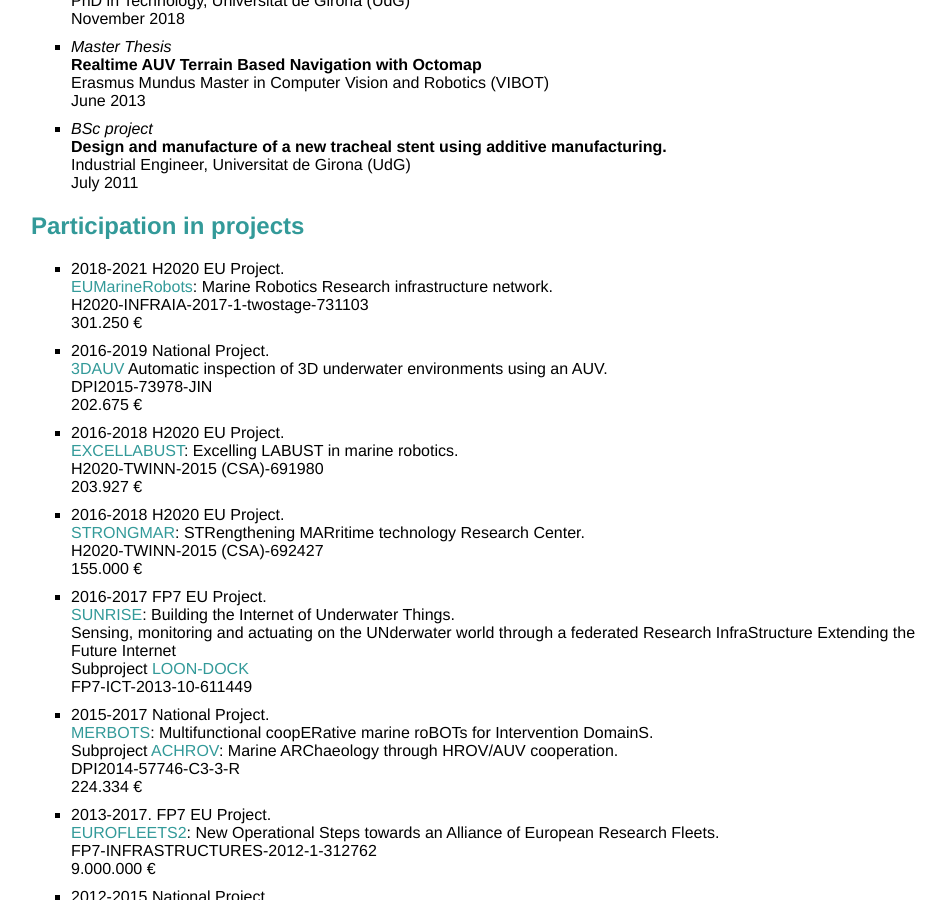
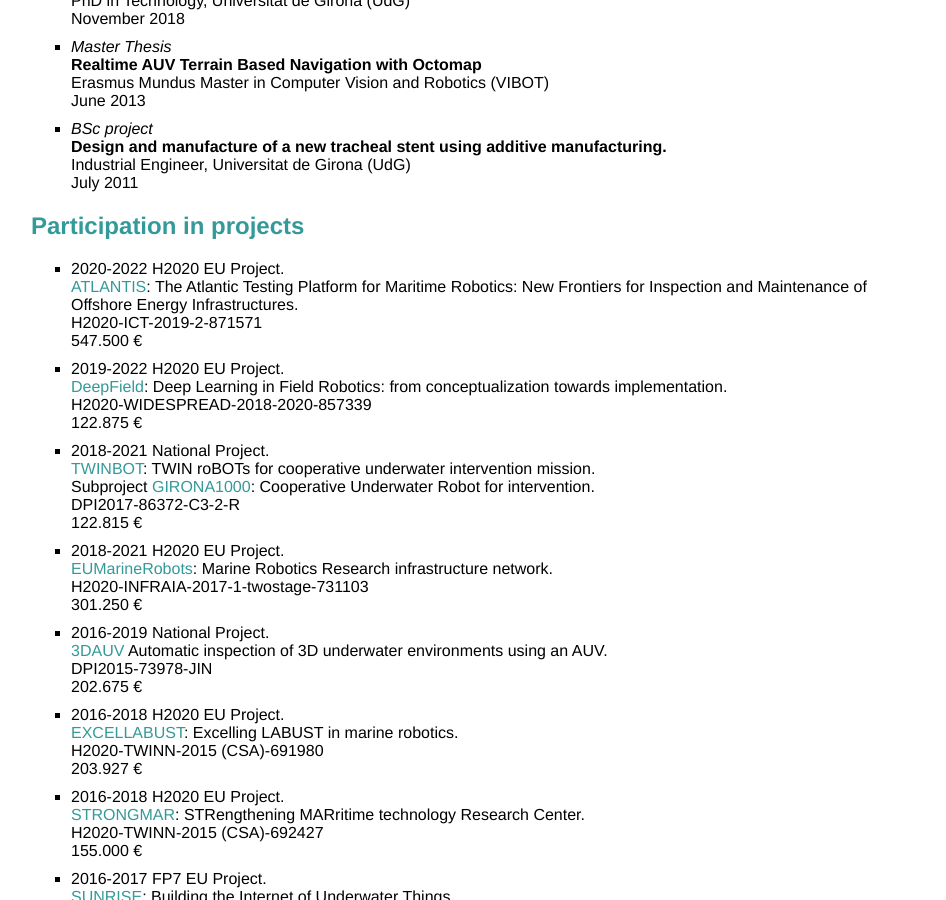
Before and after one commit to gvallicrosa/gvallicrosa.github.io, a Jekyll site: the page built from cv/index.html, in a window 1280 px wide and 900 px high, scrolled down 4094 px. Shown: the whole window, without its empty margins (161-1107 px from the left). Built offline with Jekyll 4.4.1, drawn with Linux system fonts in a browser that asks for light colours.

Commit message:
add three projects

```diff
--- a/cv/index.html
+++ b/cv/index.html
@@ -71,6 +71,29 @@
 <h2><a id="projects">Participation in projects</a></h2>
 
 <ul>
+  <li>
+    2020-2022 H2020 EU Project.<br>
+    <a href="https://www.inesctec.pt/en/projects/atlantis">ATLANTIS</a>:
+    The Atlantic Testing Platform for Maritime Robotics: New Frontiers for Inspection and Maintenance of Offshore Energy Infrastructures.<br>
+    H2020-ICT-2019-2-871571<br>
+    547.500 €
+  </li>
+  <li>
+    2019-2022 H2020 EU Project.<br>
+    <a href="https://www.inesctec.pt/en/projects/deepfield">DeepField</a>:
+    Deep Learning in Field Robotics: from conceptualization towards implementation.<br>
+    H2020-WIDESPREAD-2018-2020-857339<br>
+    122.875 €
+  </li>
+  <li>
+    2018-2021 National Project.<br>
+    <a href="http://www.irs.uji.es/project/twinbot">TWINBOT</a>:
+    TWIN roBOTs for cooperative underwater intervention mission.<br>
+    Subproject <a href="https://cirs.udg.edu/portfolio_page/girona1000/">GIRONA1000</a>:
+    Cooperative Underwater Robot for intervention.<br>
+    DPI2017-86372-C3-2-R<br>
+    122.815 €
+  </li>
   <li>
     2018-2021 H2020 EU Project.<br>
     <a href="https://www.eumarinerobots.eu/">EUMarineRobots</a>:
```
